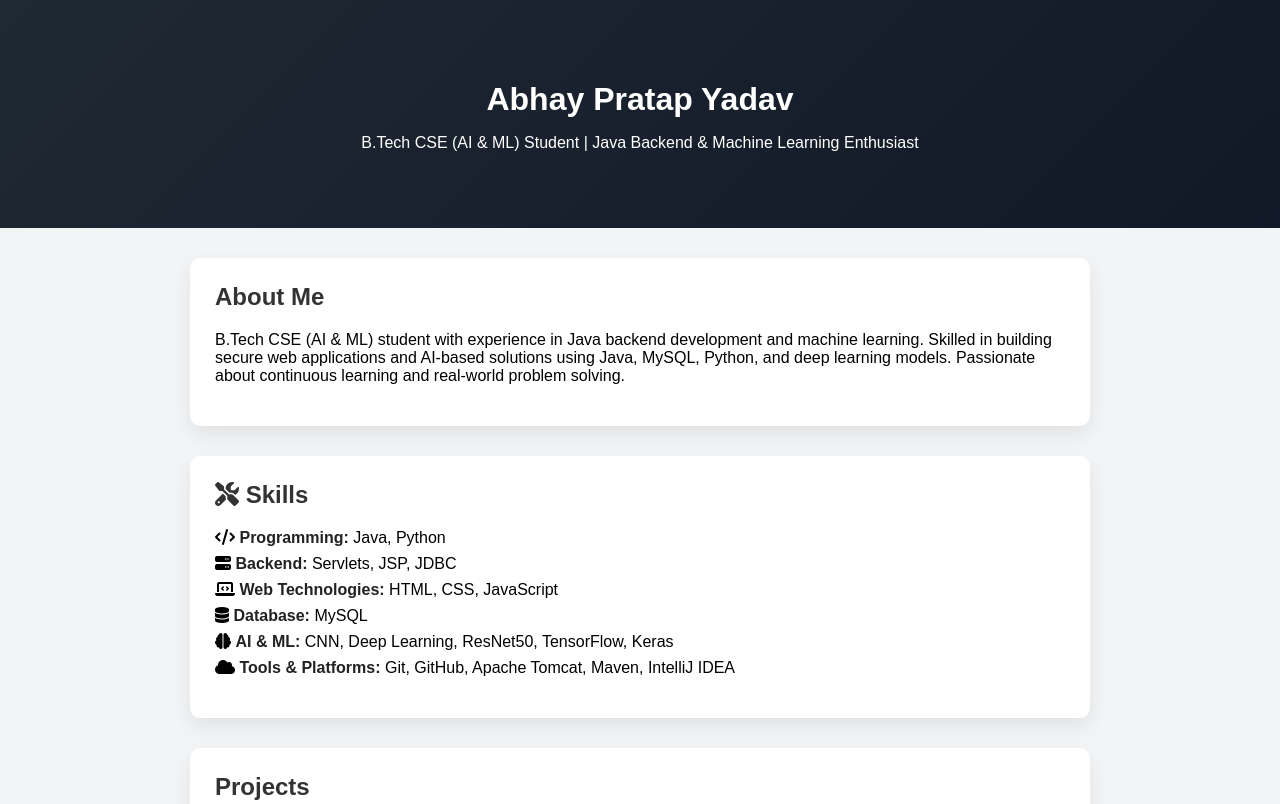
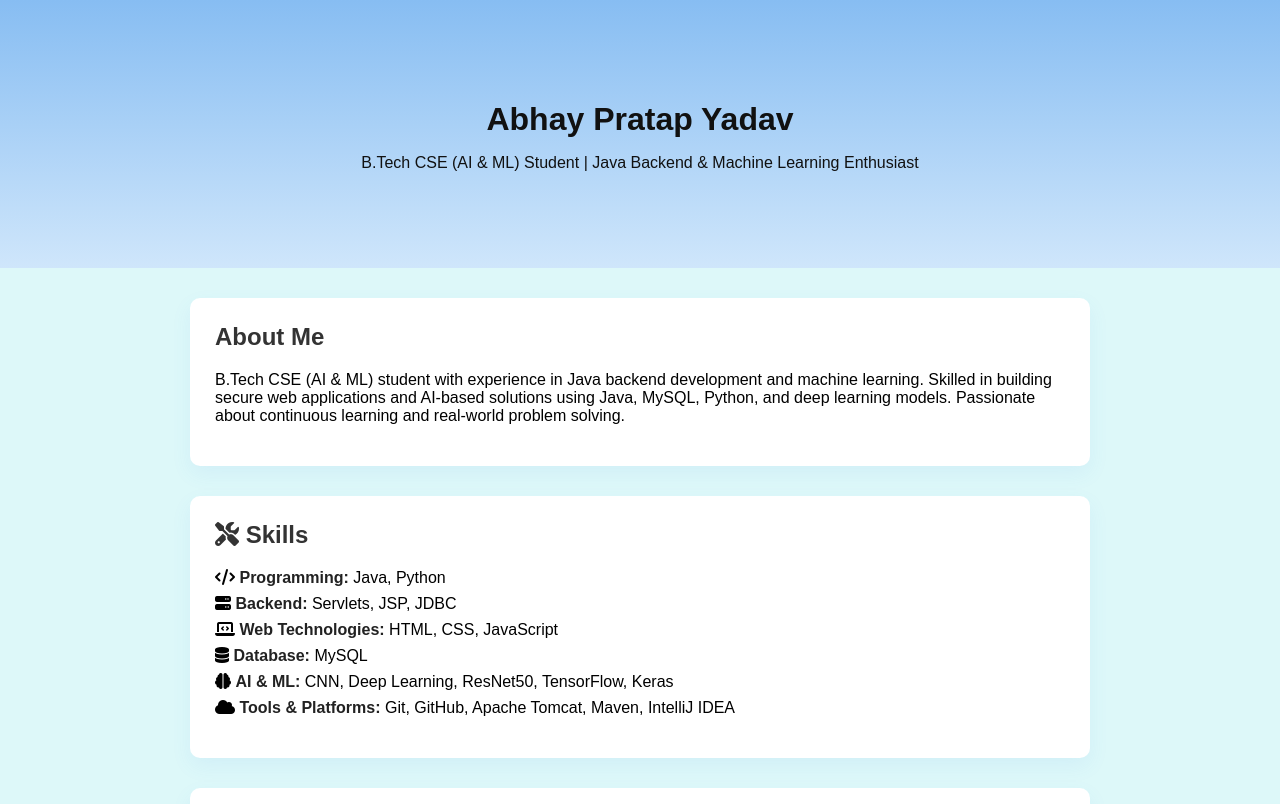
Before and after one commit to AbhayPratap0307/AbhayPratap0307.github.io, a plain HTML site: page index.html in a window 1280 px wide. Shown: the top 804 px of the page. Drawn offline with Linux system fonts and the light colour scheme.

Commit message:
Added professional sky-style background

```diff
--- a/style.css
+++ b/style.css
@@ -6,14 +6,18 @@ body {
     font-family: Arial, sans-serif;
     margin: 0;
     padding: 0;
-    background: #f3f4f6;
+    background: #ddf8f9;
 }
 
 header {
+    background: linear-gradient(
+        to bottom,
+        #87bdf2,
+        #cfe6fb
+    );
+    padding: 80px 20px;
     text-align: center;
-    padding: 60px 20px;
-    background: linear-gradient(135deg, #1f2933, #111827);
-    color: #ffffff;
+    color: #111;
 }
 
 header h1 {
@@ -26,7 +30,7 @@ section {
     padding: 25px;
     max-width: 900px;
     border-radius: 10px;
-    box-shadow: 0 8px 20px rgba(0,0,0,0.08);
+    box-shadow: 0 8px 20px rgba(71, 135, 232, 0.08);
 }
 section:hover {
     transform: translateY(-2px);
```
